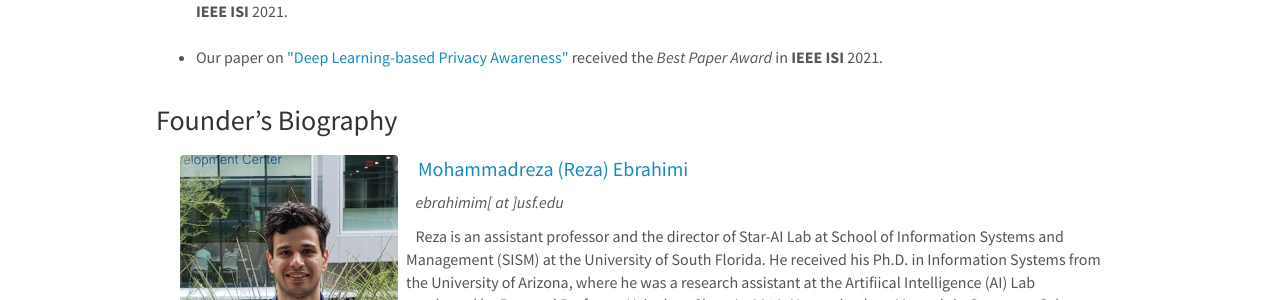
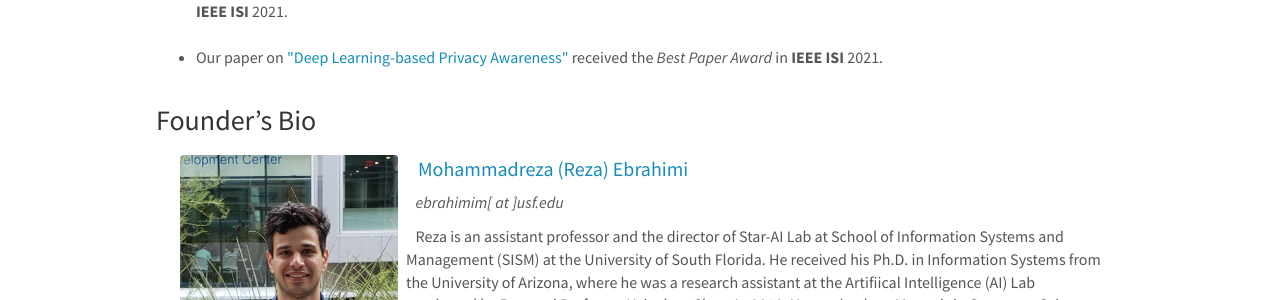
Before and after one commit to star-ailab/star-ailab.github.io, a Jekyll site: the page built from _pages/home.md, in a window 1280 px wide and 1099 px high. Shown: the part 556-856 px from the top of the window. Built offline with Jekyll 4.4.1, drawn with Linux system fonts in a browser that asks for light colours; nearby versions of some CDN libraries.

Commit message:
Update home.md

```diff
--- a/_pages/home.md
+++ b/_pages/home.md
@@ -43,7 +43,7 @@ permalink: /
 	</ul>
 </div>
 
-### Founder's Biography
+### Founder's Bio
 <div class="col-sm-12 clearfix">
   <a href="https://mohammadrezaebrahimi.github.io"> <img src="{{ site.url }}{{ site.baseurl }}/images/teampic/rebrahimi.jpg" class="img-responsive" width="25%" style="float: left; padding:8px" /></a>
   <h4>&nbsp;&nbsp; <a href="https://mohammadrezaebrahimi.github.io"> Mohammadreza (Reza) Ebrahimi </a></h4>
```
